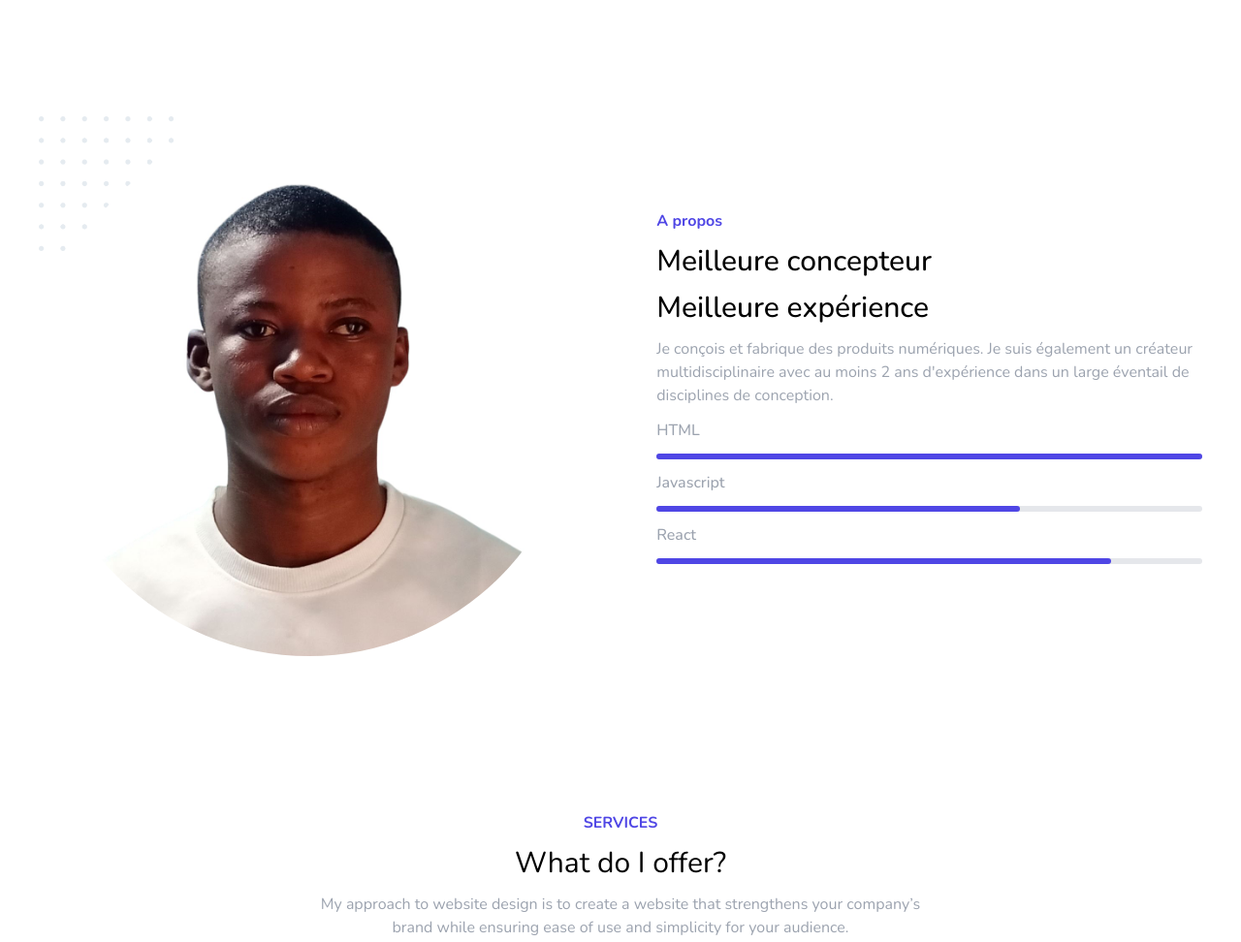
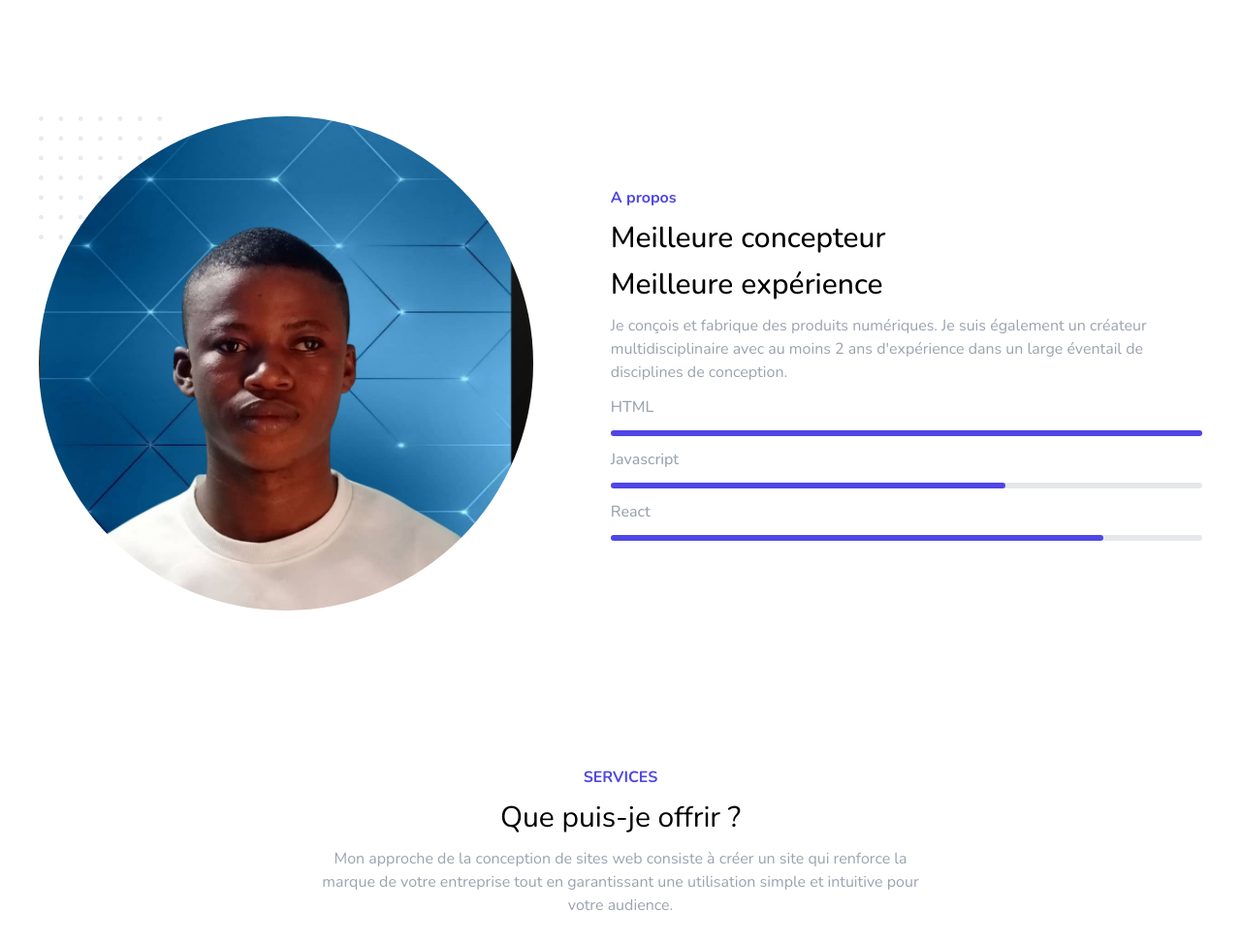
Before and after one commit to 1306BENIE/test_simplon, a plain HTML site: page index.html in a window 1280 px wide. Shown: the part 840-1812 px from the top of the page at 97% size. Drawn offline with nearby package versions, Linux system fonts and the light colour scheme; a script that the page names is missing.

Commit message:
quelques correction apportées dans la section à propos et debut de la section sevices

```diff
--- a/index.html
+++ b/index.html
@@ -21,8 +21,7 @@
           <div class="flex items-center gap-2">
             <img class="w-8" src="./img/logo.jpeg" alt="#" />
 
-            <span class="text-2xl font-bold text-indigo-900 dark:text-white">Portfolio</span
-            >
+            <span class="text-2xl font-bold text-indigo-900 dark:text-white">Portfolio</span>
           </div>
           <ul
             class="hidden md:flex space-x-10 text-gray-600 dark:text-gray-100 font-bold text-sm uppercase"
@@ -102,7 +101,7 @@
         <div class="relative">
           <img class="h-1/4 absolute top-0 left-0 -z-10" src="./img/dots.png" alt=""/>
           <div class="h-full rounded-full overflow-hidden">
-            <img src="./img/mg.jpg" alt="#" />
+            <img src="./img/portrait.jpeg" alt="#" />
           </div>
         </div>
         <!-- right -->
@@ -138,11 +137,10 @@
         <!-- top -->
         <div class="flex flex-col gap-3 items-center">
           <h1 class="text-indigo-600 font-bold">SERVICES</h1>
-          <h1 class="text-3xl dark:text-white">What do I offer?</h1>
+          <h1 class="text-3xl dark:text-white">Que puis-je offrir ?</h1>
           <p class="w-1/2 text-center text-gray-400">
-            My approach to website design is to create a website that
-            strengthens your company’s brand while ensuring ease of use and
-            simplicity for your audience.
+            Mon approche de la conception de sites web consiste à créer un site qui renforce la marque de votre entreprise tout
+            en garantissant une utilisation simple et intuitive pour votre audience.
           </p>
         </div>
         <!-- bottom -->
```
Also changed, not shown: img/mg.jpg (deleted), img/portrait.jpeg (added), img/portrait.png (deleted).
